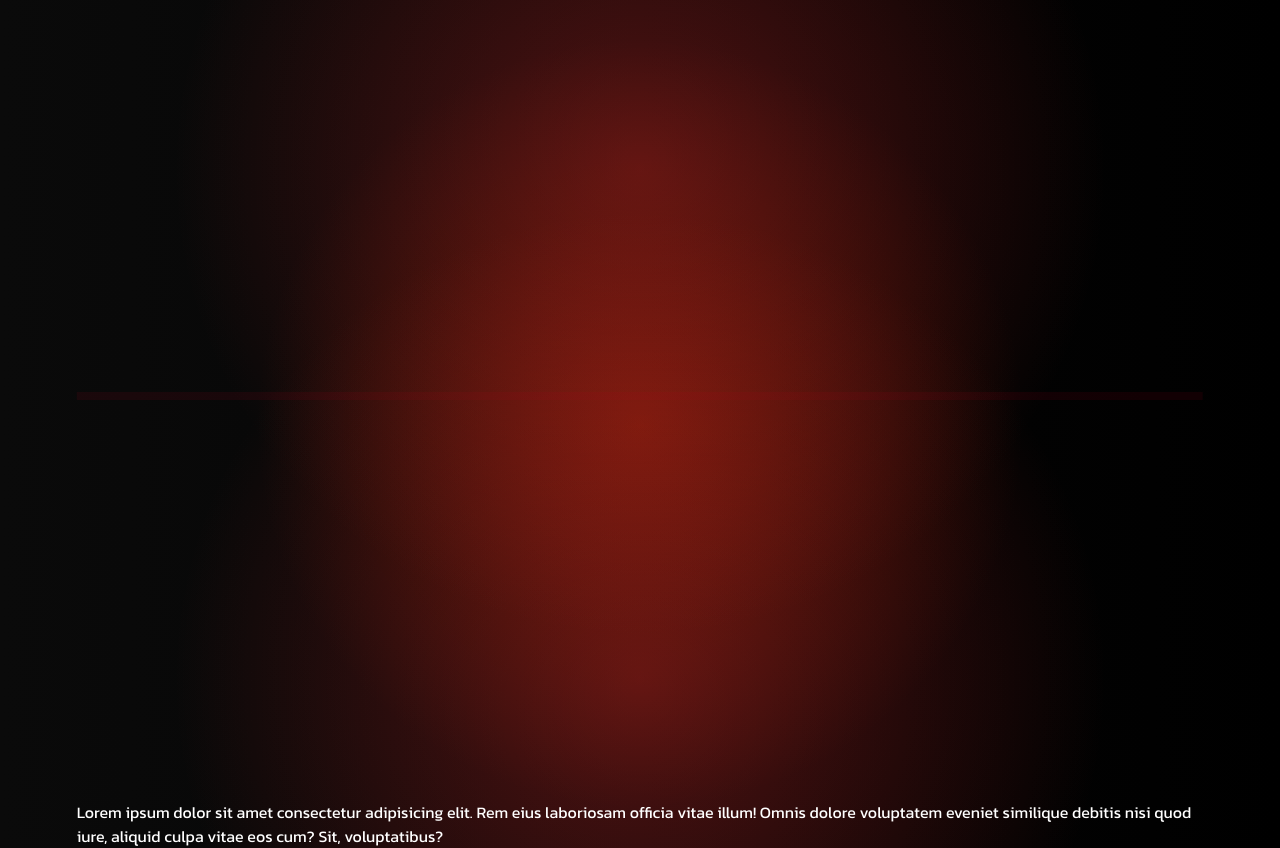
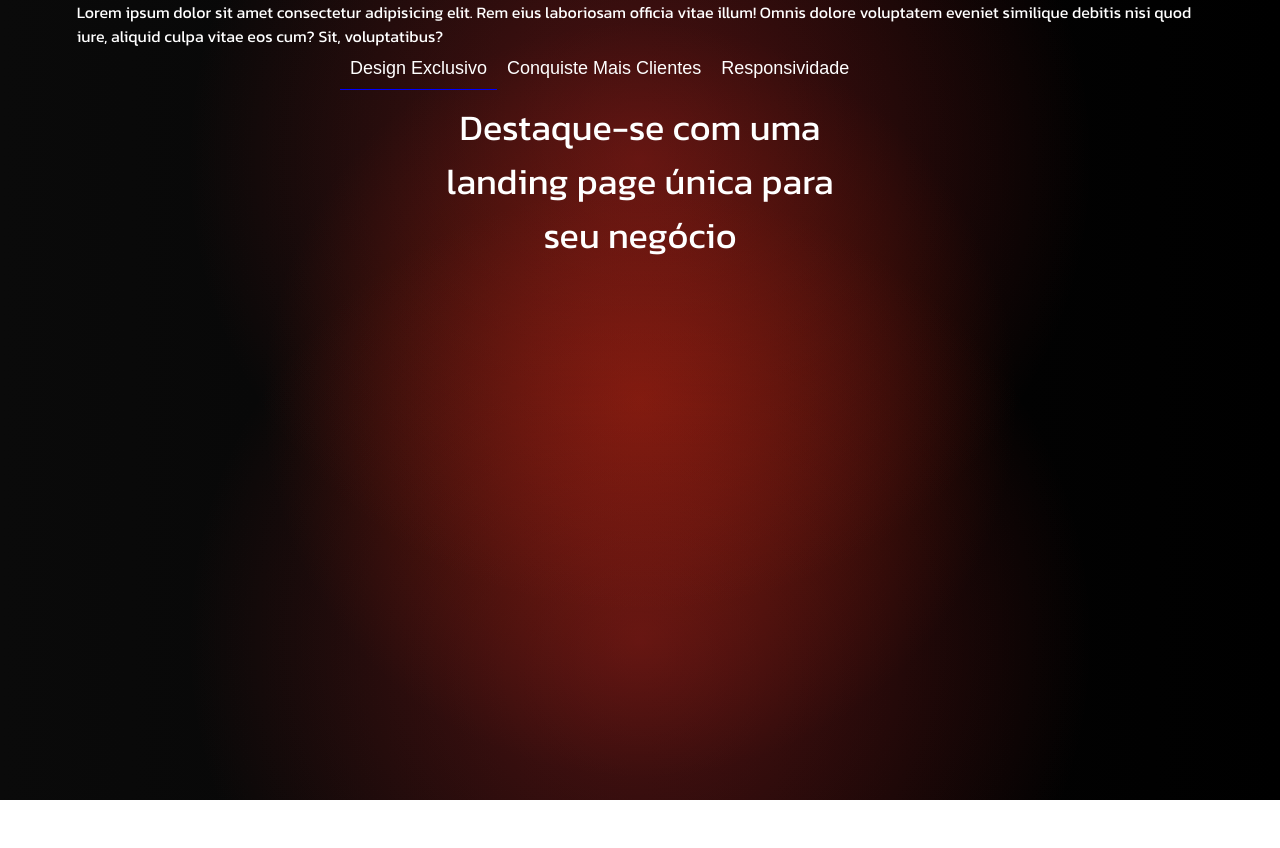
Before and after one commit to Daniel-Possamai/myLandPagePrincipal, a React (Create React App) app: page / in a window 1280 px wide. After the commit the page ends 800 px from the top, so only its background shows below. Built offline with nearby package versions, Linux system fonts and the light colour scheme.

Commit message:
finalizado e alinha o navmenu

```diff
--- /dev/null
+++ b/src/components/objectpage/objectpage.scss
@@ -0,0 +1,54 @@
+.container-nav-menu{
+    display: flex;
+    justify-content: center;
+}
+
+.nav-and-content{
+    display: flex;
+    flex-direction: column;
+    align-items: center;
+    gap: 10px;
+}
+
+.navMenu{
+    width: 600px;
+}
+
+.navMenu button {
+    font-weight: 100;
+    font-size: 18px;
+    color: #fff;
+    border: none;
+    background: none;
+    padding: 10px;
+    cursor: pointer;
+    transition: border-bottom 0.5s ease-in-out;
+    border-bottom: 1px solid transparent; /* Estado inicial transparente */
+}
+
+/* Aplica o hover apenas a botões que não têm a classe .active */
+.navMenu button:not(.active):hover {
+    border-bottom: 1px solid #fff; /* Transição para branco no hover */
+}
+
+.navMenu .active {
+    color: #fff;
+    border-bottom: 1px solid blue; /* Transição para azul no ativo */
+}
+
+.content {
+    font-size: 36px;
+    text-align: center;
+    width: 100%;
+    display: flex;
+    align-items: center;
+    justify-content: center;
+    width: 400px;
+    transition: opacity 0.3s ease-in-out;
+    opacity: 1;
+}
+
+
+  .content.hidden {
+    opacity: 0;
+  }
--- /dev/null
+++ b/src/components/objectpage/objectpage.tsx
@@ -0,0 +1,45 @@
+import './objectpage.scss'
+import { SetStateAction, useState } from 'react';
+
+
+export default function ObjectPage() {
+    const [activeOption, setActiveOption] = useState('opcao1');
+    const [contentVisible, setContentVisible] = useState(true);
+
+    const handleSetActiveOption = (option: SetStateAction<string>) => {
+        setContentVisible(false); // Esconde o conteúdo
+        setTimeout(() => { // Espera a transição ocorrer
+            setActiveOption(option);
+            setContentVisible(true); // Mostra o novo conteúdo
+        }, 400); // Ajuste este tempo para corresponder à duração da sua transição
+    };
+
+    // Conteúdo baseado na opção ativa
+    const renderContent = () => {
+        switch (activeOption) {
+            case 'opcao1':
+                return <p>Destaque-se com uma landing page única para seu negócio</p>;
+            case 'opcao2':
+                return <p>Nossa expertise em design e conversão vai impulsionar seus resultados</p>;
+            case 'opcao3':
+                return <p>Site responsivo a diferentes tamanhos de tela</p>;
+            default:
+                return <p>Selecione uma opção</p>;
+        }
+    };
+
+    return (
+        <div className={'container-nav-menu'}>
+            <div className="nav-and-content">
+                <nav className="navMenu">
+                    <button className={activeOption === 'opcao1' ? 'active' : ''} onClick={() => handleSetActiveOption('opcao1')}>Design Exclusivo</button>
+                    <button className={activeOption === 'opcao2' ? 'active' : ''} onClick={() => handleSetActiveOption('opcao2')}>Conquiste Mais Clientes</button>
+                    <button className={activeOption === 'opcao3' ? 'active' : ''} onClick={() => handleSetActiveOption('opcao3')}>Responsividade</button>
+                </nav>
+                <div className={`content ${contentVisible ? 'visible' : 'hidden'}`}>
+                    {renderContent()}
+                </div>
+            </div>
+        </div>
+    );
+}
--- a/src/pages/home/home.tsx
+++ b/src/pages/home/home.tsx
@@ -3,6 +3,7 @@ import Hero from "../../components/hero/hero"
 import PreLoader from "../../components/preloader/preloader"
 import "./home.scss"
 import { useEffect, useState } from "react"
+import Objectpage from "../../components/objectpage/objectpage"
 
 
 
@@ -21,15 +22,15 @@ export default function Home(){
     return (
         <div className={ 'container-home' }>
 
-            { loading ?
+            {/* { loading ?
              ( <PreLoader/> )
-             :
+             :  */}
              <div className={ 'container-Englobador' }>
-                <Hero/>
+                {/* <Hero/> */}
                 <div className="teste">Lorem ipsum dolor sit amet consectetur adipisicing elit. Rem eius laboriosam officia vitae illum! Omnis dolore voluptatem eveniet similique debitis nisi quod iure, aliquid culpa vitae eos cum? Sit, voluptatibus?</div>
-                {/* <Logo/> */}
+                <Objectpage/>
             </div>
- }
+ {/* } */}
 
 
 
```
